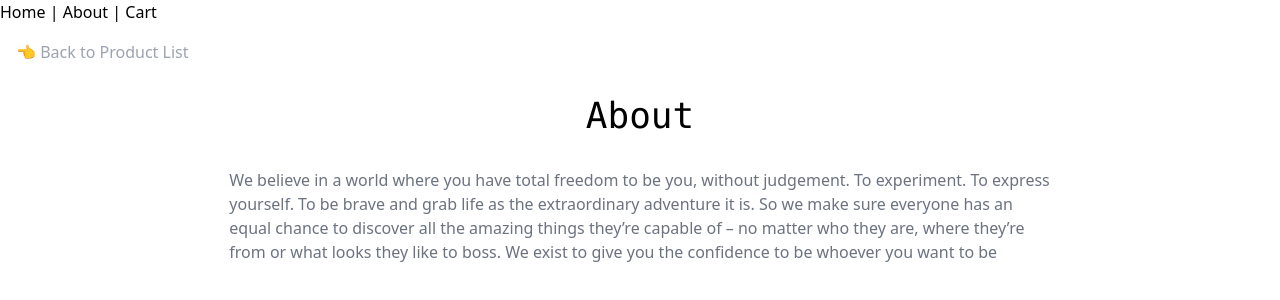
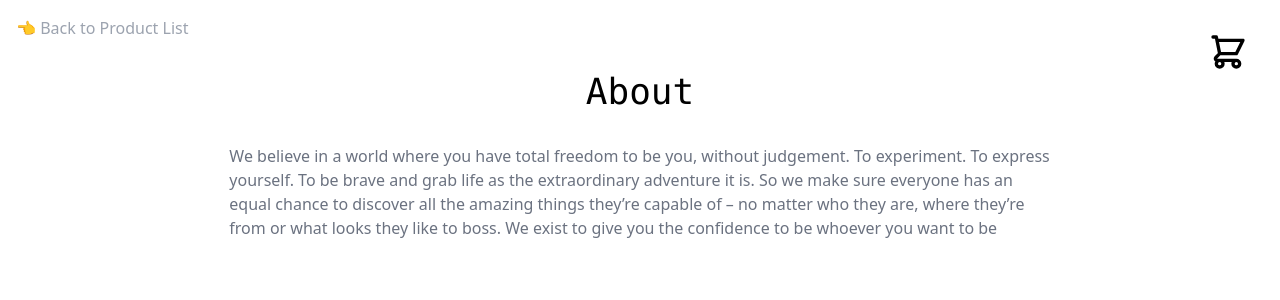
Before and after one commit to NowNewNao/next-shopify-mock-store, a Next.js app: page /about in a window 1280 px wide. Shown: the top 300 px of the page. Built offline with nearby package versions, Linux system fonts and the light colour scheme.

Commit message:
UPDATE layout, formatting

```diff
--- a/src/components/Layout.tsx
+++ b/src/components/Layout.tsx
@@ -7,30 +7,36 @@ type Props = {
   title?: string;
 };
 
-const Layout = ({ children, title = 'This is the default title' }: Props) => (
-  <div>
+const Layout = ({ children, title = '' }: Props) => (
+  <div className="relative">
     <Head>
       <title>{title}</title>
       <meta charSet="utf-8" />
       <meta name="viewport" content="initial-scale=1.0, width=device-width" />
     </Head>
-    <header>
-      <nav>
-        <Link href="/">
-          <a>Home</a>
-        </Link>{' '}
-        |{' '}
-        <Link href="/about">
-          <a>About</a>
-        </Link>{' '}
-        |{' '}
+    <header className="fixed top-0 right-0 pt-8 pr-8">
+      <nav className="text-right">
         <Link href="/cart">
-          <a>Cart</a>
+          <a className="inline-block text-right">
+            <svg
+              xmlns="http://www.w3.org/2000/svg"
+              className="h-10 w-10"
+              fill="none"
+              viewBox="0 0 24 24"
+              stroke="currentColor"
+            >
+              <path
+                strokeLinecap="round"
+                strokeLinejoin="round"
+                strokeWidth={2}
+                d="M3 3h2l.4 2M7 13h10l4-8H5.4M7 13L5.4 5M7 13l-2.293 2.293c-.63.63-.184 1.707.707 1.707H17m0 0a2 2 0 100 4 2 2 0 000-4zm-8 2a2 2 0 11-4 0 2 2 0 014 0z"
+              />
+            </svg>
+          </a>
         </Link>
       </nav>
     </header>
     {children}
-
   </div>
 );
 
--- a/src/components/Molecules/Loading.tsx
+++ b/src/components/Molecules/Loading.tsx
@@ -1,10 +1,10 @@
 const Loading = () => {
-  return(
+  return (
     <div className="h-screen relative">
       <p className="absolute top-1/2 left-1/2 transform -translate-x-1/2 -translate-y-1/2 text-2xl text-gray-500">
         Loading ...
       </p>
     </div>
   );
-}
+};
 export default Loading;
--- a/src/pages/products/[id].tsx
+++ b/src/pages/products/[id].tsx
@@ -43,7 +43,9 @@ const ProductDetail = ({ product, errors }: Props) => {
     <>
       <div className="mt-2 md:mt-4 ml-2 md:ml-4">
         <Link href="/">
-          <a className="text-gray-400 sm:text-xs md:text-xs lg:text-base">👈  Back to Product List</a>
+          <a className="text-gray-400 sm:text-xs md:text-xs lg:text-base">
+            👈 Back to Product List
+          </a>
         </Link>
       </div>
       <ProductDetailLayout product={product} />
```
Also changed, not shown: src/components/Cart/CartProduts.tsx (+27 -13 lines), src/components/Product/ProductDetailLayout.tsx (+5 -2 lines), src/pages/about.tsx (+12 -3 lines).
